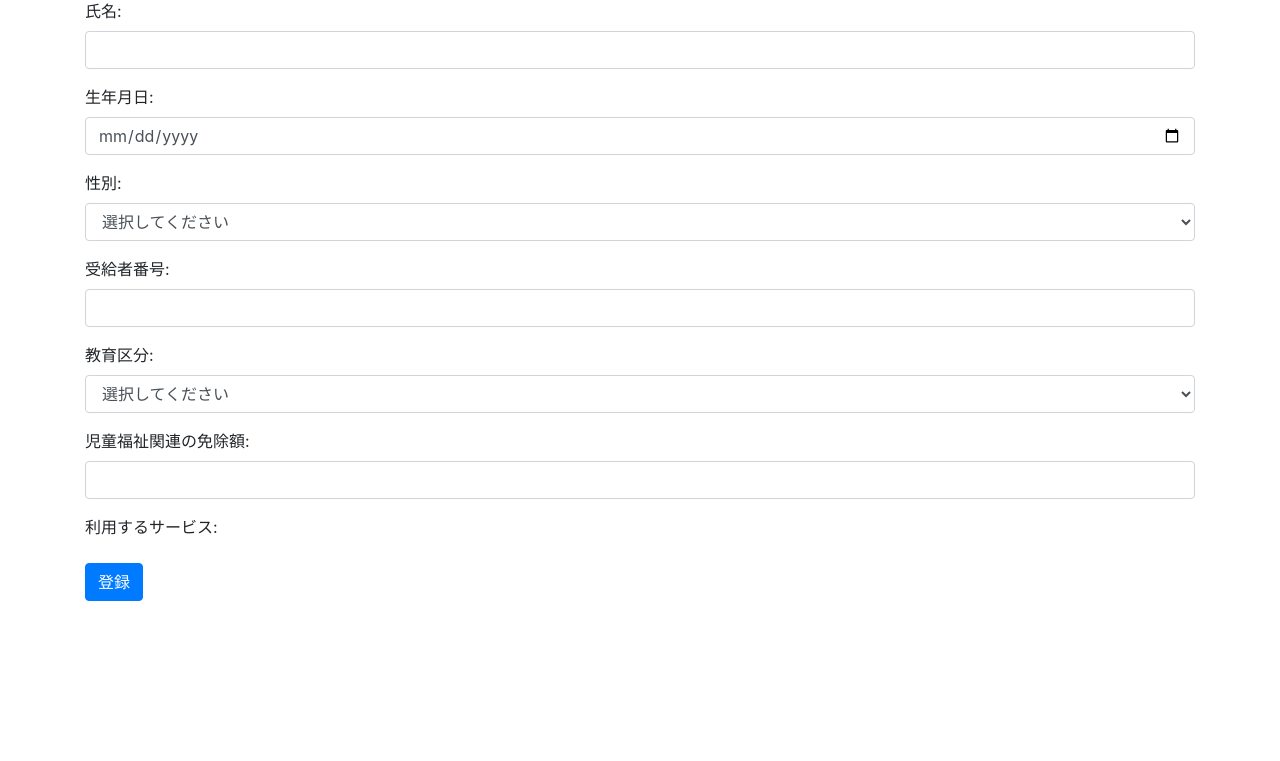
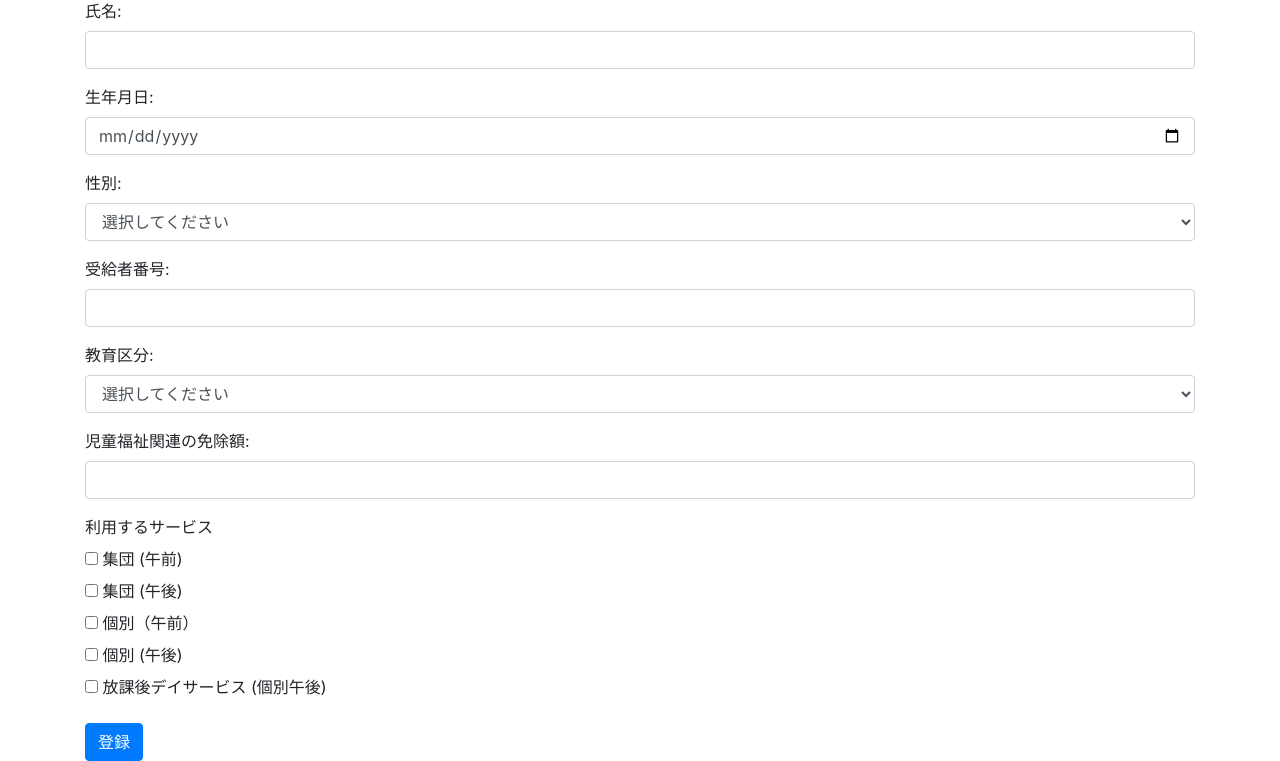
Before and after one commit to minjyun3011/at_management, a Django app: page / in a window 1280 px wide. Shown: the part 282-1043 px from the top of the page. Before the commit the page ends 883 px from the top, so only its background shows below. Run offline with Django 5.2, Linux system fonts and the light colour scheme; some libraries are stand-ins or nearby versions.

Commit message:
一応servicesフィールドに関するデータの保存はできるようになった

```diff
--- a/attendance/templates/attendance/home0.html
+++ b/attendance/templates/attendance/home0.html
@@ -90,14 +90,19 @@
                 {% endif %}
             </div>
             <div class="form-group">
-                <label for="services">利用するサービス:</label>
-                <div class="form-check">
-                    {% for service in form.fields.services.queryset %}
-                    <input class="form-check-input" type="checkbox" name="services" value="{{ service.pk }}" id="service_{{ service.pk }}">
-                    <label class="form-check-label" for="service_{{ service.pk }}">
-                        {{ service }}
-                    </label><br>
-                    {% endfor %}
+                <label for="id_services">利用するサービス</label>
+                <div>
+                    <input type="checkbox" name="services" value="1" id="id_services_0">
+                    <label for="id_services_0">集団 (午前)</label><br>
+                    <input type="checkbox" name="services" value="2" id="id_services_1">
+                    <label for="id_services_1">集団 (午後)</label><br>
+                    <input type="checkbox" name="services" value="2" id="id_services_1">
+                    <label for="id_services_1">個別（午前）</label><br>
+                    <input type="checkbox" name="services" value="2" id="id_services_1">
+                    <label for="id_services_1">個別 (午後)</label><br>
+                    <input type="checkbox" name="services" value="2" id="id_services_1">
+                    <label for="id_services_1">放課後デイサービス (個別午後)</label><br>
+                    <!-- その他のサービス -->
                 </div>
             </div>
 
--- a/attendance/views/input.py
+++ b/attendance/views/input.py
@@ -69,6 +69,7 @@ class UserRegistrationView(CreateView):
             logger.debug("No existing user, creating new user")
             self.object = form.save(commit=False)
             self.object.save()
+            form.save_m2m()  # Many-to-manyフィールドの保存
 
             logger.debug(f"New user {self.object.name} created and saved.")
 
@@ -83,6 +84,11 @@ class UserRegistrationView(CreateView):
         # Form invalidのログを記録
         logger.debug(f"Form invalid, errors: {form.errors}")
         return super().form_invalid(form)
+
+    def get_context_data(self, **kwargs):
+        context = super().get_context_data(**kwargs)
+        context['services'] = ServiceTime.objects.all()
+        return context
 
 #home0.htmlからのリダイレクト直後の処理内容
 class Home1View(TemplateView):
```
Also changed, not shown: db.sqlite3, 1 other file.
